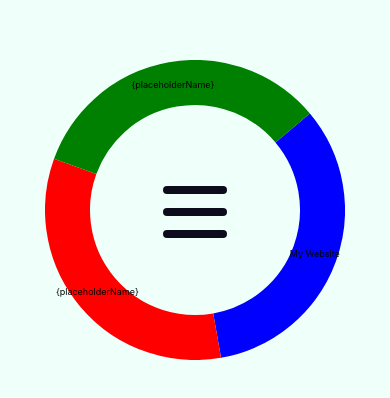
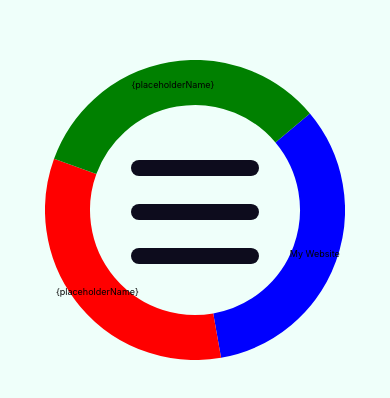
Before and after one commit to JaidenRM/jrm-home, a React (Create React App) app: page / in a window 390 px wide. Shown: the part 210-608 px from the top of the page. Built offline with nearby package versions, Linux system fonts and the light colour scheme.

Commit message:
-- Menu layout/structure has been redesigned to fix an issue -- Positioning is responsive to mobile

```diff
--- a/src/components/HamburgerMenu/MyHamburgerMenu.tsx
+++ b/src/components/HamburgerMenu/MyHamburgerMenu.tsx
@@ -1,22 +1,7 @@
 import React, { useState } from 'react';
-import styled from 'styled-components';
 import { WheelMenuOption } from '../../models/WheelMenuOption';
 import { MyHamburger } from './MyHamburger';
 import { MySideMenu } from './MySideMenu';
-
-const HamburgerDiv = styled.div<IStyledProps>`
-    background-color: transparent;
-    padding: 1rem 2rem;
-    margin: 0 auto;
-    position: absolute;
-    left: ${props => props.isOpen ? '-5rem' : 'calc(50% - 3rem)'};
-    top: calc(50% - 2rem);
-    transition: color 0.3s linear;
-`;
-
-interface IStyledProps {
-    isOpen: boolean
-}
 
 interface IMenuProps {
     options: WheelMenuOption[]
@@ -26,20 +11,22 @@ export const MyHamburgerMenu = (props: IMenuProps) => {
     //hooks
     const [isOpen, setIsOpen] = useState(false);
 
+    //internal vars
+    const size = 4;
+    const controller =
+        <MyHamburger
+            isOpen={isOpen}
+            setIsOpen={setIsOpen}
+            size={size}
+        />;
+
     //render
     return (
-        <>
-            <HamburgerDiv isOpen={isOpen}>
-                <MyHamburger
-                    isOpen={isOpen}
-                    setIsOpen={setIsOpen}
-                    size={2}
-                />
-            </HamburgerDiv>
-            <MySideMenu
-                isOpen={isOpen}
-                menuOptions={props.options}
-            />
-        </>
+        <MySideMenu
+            isOpen={isOpen}
+            menuOptions={props.options}
+            menuController={controller}
+            controllerSize={size}
+        />
     );
 }
--- a/src/components/HamburgerMenu/MySideMenu.tsx
+++ b/src/components/HamburgerMenu/MySideMenu.tsx
@@ -1,5 +1,6 @@
 import styled from 'styled-components';
 import { WheelMenuOption } from '../../models/WheelMenuOption';
+import { HAMBURGER_BASE_REM_SIZE } from '../../constants/uiConstants';
 
 const StyledMenu = styled.nav`
     display: flex;
@@ -16,7 +17,7 @@ const StyledMenu = styled.nav`
     transform: translate(-50%, -50%);
 
     @media (max-width: ${({ theme }) => theme.mobile}) {
-        width: 100%;
+        width: 100vw;
     }
 
     a {
@@ -40,9 +41,33 @@ const StyledMenu = styled.nav`
     }
 `;
 
+const PositionHamburger = styled.div<IMenuProps>`
+    position: absolute;
+    left: ${
+        props => props.isOpen ?
+            `-${HAMBURGER_BASE_REM_SIZE * props.controllerSize / 2 + 1}rem` :
+            `calc(50% - ${HAMBURGER_BASE_REM_SIZE / 2}rem)`
+    };
+    top: calc(50% - ${HAMBURGER_BASE_REM_SIZE / 2}rem);
+
+    ${props => props.isOpen ?
+        `@media (max-width: ${props.theme.mobile}) {
+            top: ${props.controllerSize * HAMBURGER_BASE_REM_SIZE / 4 + 1}rem;
+            left: 50%;
+
+            div {
+                background-color: ${props.theme.primaryLight};
+            }
+        }`
+        : ''
+    }
+`;
+
 interface IMenuProps {
     isOpen: boolean,
-    menuOptions: WheelMenuOption[]
+    menuOptions: WheelMenuOption[],
+    menuController: React.ReactNode,
+    controllerSize: number
 }
 
 export const MySideMenu = (props: IMenuProps) => {
@@ -58,8 +83,13 @@ export const MySideMenu = (props: IMenuProps) => {
                         </a>
                     );
                 })}
+                <PositionHamburger {...props}>
+                    {props.menuController}
+                </PositionHamburger>
             </StyledMenu>
         :
-            <></>
+            <PositionHamburger {...props}>
+                {props.menuController}
+            </PositionHamburger>
     );
 }
--- a/src/components/MyWheelMenu.tsx
+++ b/src/components/MyWheelMenu.tsx
@@ -1,6 +1,5 @@
 import React from "react";
 import { PieChart } from "react-minimal-pie-chart";
-import { DataEntry } from "react-minimal-pie-chart/types/commonTypes";
 import styled from "styled-components";
 import { PIE_CHART_DATA as PieChartData } from "../constants/testData"
 import { WheelMenuOption } from "../models/WheelMenuOption";
@@ -57,7 +56,6 @@ export const MyWheelMenu = (props: IWheelMenuProps) => {
                 labelPosition={100 - lineWidth/2}
                 startAngle={320}
                 lineWidth={lineWidth}
-                style={{position: "relative", zIndex: -30, backgroundColor: 'rgba(0,0,0,0)'}}
             />
         </StyledDiv>
     );
--- /dev/null
+++ b/src/constants/uiConstants.ts
@@ -0,0 +1 @@
+export const HAMBURGER_BASE_REM_SIZE = 2;
```
